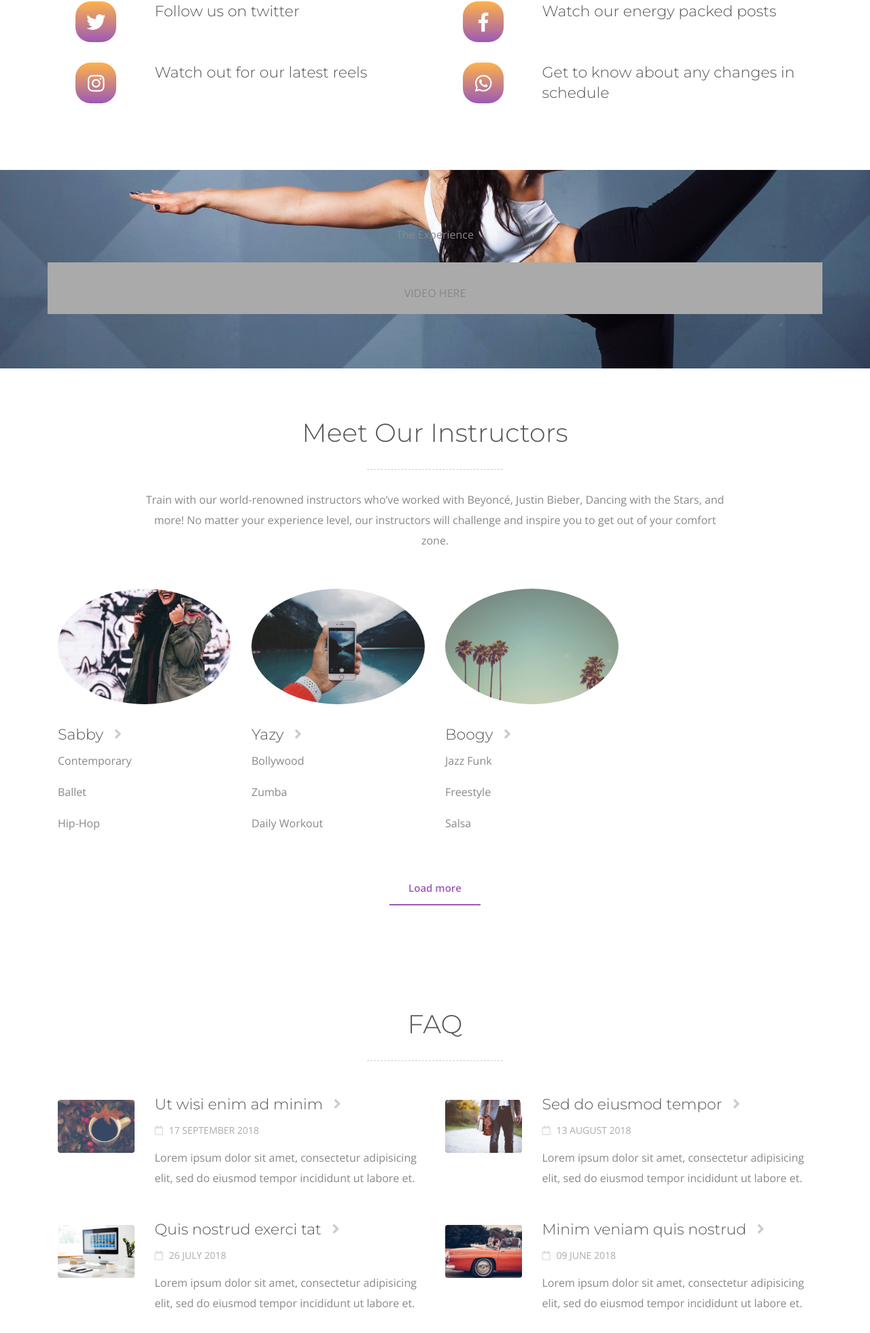
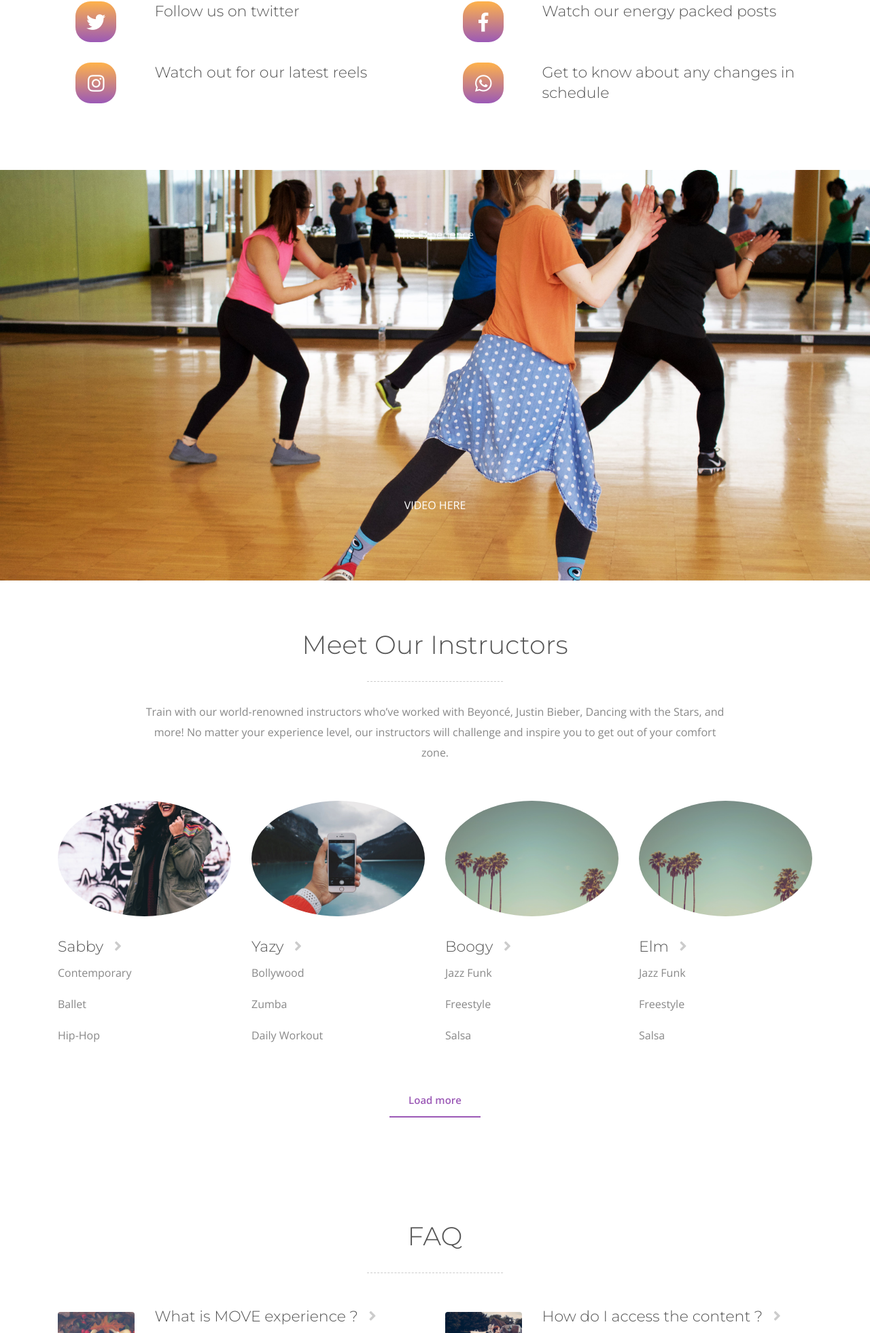
Before and after one commit to menonrudhin/move-web-page, a PHP site: page / in a window 1280 px wide. Shown: the part 1836-3797 px from the top of the page at 68% size. Run offline with PHP 8.4, Linux system fonts and the light colour scheme; some libraries are stand-ins or nearby versions.

Commit message:
Demo stage
Webpage is now demo ready.
Take feedback and work on it.

```diff
--- a/assets/css/style.css
+++ b/assets/css/style.css
@@ -310,9 +310,7 @@ img { max-width: 100%; }
 /***** Call to action *****/
 
 .call-to-action-container .section-bottom-button {
-	padding-top: 30px;
-	background-color: #aaa;
-	height : 30%;
+	padding-top: 30%;
 }
 
 /***** Portfolio *****/
--- a/assets/js/scripts.js
+++ b/assets/js/scripts.js
@@ -30,7 +30,7 @@ jQuery(document).ready(function() {
         Background slideshow
     */
     $('.top-content').backstretch("assets/img/backgrounds/1.jpg");
-    $('.call-to-action-container').backstretch("assets/img/backgrounds/1.jpg");
+    $('.call-to-action-container').backstretch("assets/img/backgrounds/2.jpg");
     $('.testimonials-container').backstretch("assets/img/backgrounds/1.jpg");
 
     $('#top-navbar-1').on('shown.bs.collapse', function(){
--- a/index.html
+++ b/index.html
@@ -19,11 +19,11 @@
         <link rel="stylesheet" href="assets/css/media-queries.css">
 
         <!-- Favicon and touch icons -->
-        <link rel="shortcut icon" href="assets/ico/favicon.png">
-        <link rel="apple-touch-icon-precomposed" sizes="144x144" href="assets/ico/apple-touch-icon-144-precomposed.png">
-        <link rel="apple-touch-icon-precomposed" sizes="114x114" href="assets/ico/apple-touch-icon-114-precomposed.png">
-        <link rel="apple-touch-icon-precomposed" sizes="72x72" href="assets/ico/apple-touch-icon-72-precomposed.png">
-        <link rel="apple-touch-icon-precomposed" href="assets/ico/apple-touch-icon-57-precomposed.png">
+        <link rel="shortcut icon" href="assets/ico/16x16.jpg">
+        <link rel="apple-touch-icon-precomposed" sizes="144x144" href="assets/ico/144x144.jpg">
+        <link rel="apple-touch-icon-precomposed" sizes="114x114" href="assets/ico/114x114.jpg">
+        <link rel="apple-touch-icon-precomposed" sizes="72x72" href="assets/ico/72x72.jpg">
+        <link rel="apple-touch-icon-precomposed" href="assets/ico/57x57.jpg">
 
     </head>
 
@@ -200,7 +200,7 @@
         </div>
 
 		<!-- Call to action -->
-        <div class="call-to-action-container section-container call-to-action-box">
+        <div class="call-to-action-container section-container section-container-image-bg">
 	        <div class="container">
 	            <div class="row">
 	                <div class="col call-to-action section-description wow fadeInLeftBig">
@@ -255,6 +255,15 @@
                         <p>Freestyle</p>
                         <p>Salsa</p>
                     </div>
+                    <div class="col-md-3 portfolio-box wow fadeInUp">
+	                	<div class="portfolio-box-image">
+	                		<img src="assets/img/portfolio/3.jpg" alt="" data-at2x="assets/img/portfolio/3.jpg">
+	                	</div>
+                		<h3><a href="#">Elm</a> <i class="fas fa-angle-right"></i></h3>
+                		<p>Jazz Funk</p>
+                        <p>Freestyle</p>
+                        <p>Salsa</p>
+                    </div>
 	            </div>
 	            <div class="row">
 	            	<div class="col section-bottom-button wow fadeInUp">
@@ -285,10 +294,10 @@
 	                			</div>
 	                		</div>
 	                		<div class="col-md-9">
-	                			<h3><a href="#">Ut wisi enim ad minim</a> <i class="fas fa-angle-right"></i></h3>
-	                			<div class="blog-box-date"><i class="far fa-calendar"></i> 17 September 2018</div>
+	                			<h3><a href="#">What is MOVE experience ?</a> <i class="fas fa-angle-right"></i></h3>
+
 		                    	<p>
-		                    		Lorem ipsum dolor sit amet, consectetur adipisicing elit, sed do eiusmod tempor incididunt ut labore et.
+		                    		The MOVE experience includes access to a weekly curriculum of live and on-demand dance classes in all styles and levels with the world’s top choreographers. Our classes include choreography, technique, fundamentals, strength and conditioning, career advice, and so much more! Each week will culminate with an Interactive Zoom Class with live performances. You’ll also get the chance to interact live with instructors and get real-time feedback.
 		                    	</p>
 	                		</div>
 	                	</div>
@@ -297,14 +306,14 @@
 	                	<div class="row">
 	                		<div class="col-md-3">
 	                			<div class="blog-box-image">
-	                				<img src="assets/img/blog/2.jpg" alt="" data-at2x="assets/img/blog/2.jpg">
+	                				<img src="assets/img/blog/4.jpg" alt="" data-at2x="assets/img/blog/4.jpg">
 	                			</div>
 	                		</div>
 	                		<div class="col-md-9">
-	                			<h3><a href="#">Sed do eiusmod tempor</a> <i class="fas fa-angle-right"></i></h3>
-	                			<div class="blog-box-date"><i class="far fa-calendar"></i> 13 August 2018</div>
+	                			<h3><a href="#">How do I access the content ?</a> <i class="fas fa-angle-right"></i></h3>
+
 		                    	<p>
-		                    		Lorem ipsum dolor sit amet, consectetur adipisicing elit, sed do eiusmod tempor incididunt ut labore et.
+		                    		Upon registration, you’ll be automatically enrolled in the MOVE experience. The MOVE experience can be found directly through your favourite social media pages for MOVE. If you’re already a member, you can log into your account and enroll via the experience banner at the top of the homepage.
 		                    	</p>
 	                		</div>
 	                	</div>
@@ -320,10 +329,10 @@
 	                			</div>
 	                		</div>
 	                		<div class="col-md-9">
-	                			<h3><a href="#">Quis nostrud exerci tat</a> <i class="fas fa-angle-right"></i></h3>
-	                			<div class="blog-box-date"><i class="far fa-calendar"></i> 26 July 2018</div>
+	                			<h3><a href="#">What age and level are ideal for the courses ?</a> <i class="fas fa-angle-right"></i></h3>
+
 		                    	<p>
-		                    		Lorem ipsum dolor sit amet, consectetur adipisicing elit, sed do eiusmod tempor incididunt ut labore et.
+		                    		This programs are designed for kids ages 8+, teens, and adults. We offer beginner, intermediate, and advanced tracks, but recommend having at least some dance experience prior to participating.
 		                    	</p>
 	                		</div>
 	                	</div>
@@ -332,14 +341,14 @@
 	                	<div class="row">
 	                		<div class="col-md-3">
 	                			<div class="blog-box-image">
-	                				<img src="assets/img/blog/4.jpg" alt="" data-at2x="assets/img/blog/4.jpg">
+	                				<img src="assets/img/blog/2.jpg" alt="" data-at2x="assets/img/blog/2.jpg">
 	                			</div>
 	                		</div>
 	                		<div class="col-md-9">
-	                			<h3><a href="#">Minim veniam quis nostrud</a> <i class="fas fa-angle-right"></i></h3>
-	                			<div class="blog-box-date"><i class="far fa-calendar"></i> 09 June 2018</div>
+	                			<h3><a href="#">How do I cancel ?</a> <i class="fas fa-angle-right"></i></h3>
+
 		                    	<p>
-		                    		Lorem ipsum dolor sit amet, consectetur adipisicing elit, sed do eiusmod tempor incididunt ut labore et.
+		                    		If you’d like to cancel your MOVE membership, you can cancel your renewal at any time by writing to us. You will continue to have access to all of our content until your subscription’s expiration date.
 		                    	</p>
 	                		</div>
 	                	</div>
@@ -360,7 +369,7 @@
 	        <div class="container">
 	        	<div class="row">
                     <div class="col-md-5 footer-left">
-                    	<p>&copy; Join us at <a href="http://azmind.com">AZMIND</a>.</p>
+                    	<p>&copy; Join us at <a href="">MOVE</a>.</p>
                     </div>
 
                     <div class="col-md-6 offset-md-1 footer-right">
```
Also changed, not shown: assets/ico/114x114.jpg (added), assets/ico/144x144.jpg (added), assets/ico/16x16.jpg (added), assets/ico/57x57.jpg (added), assets/ico/72x72.jpg (added), assets/img/114x114.jpg (added), assets/img/144x144.jpg (added), assets/img/16x16.jpg (added), assets/img/57x57.jpg (added), assets/img/72x72.jpg (added), assets/img/backgrounds/2.jpg (added), assets/img/logo-high.jpg (added), 4 other files.
